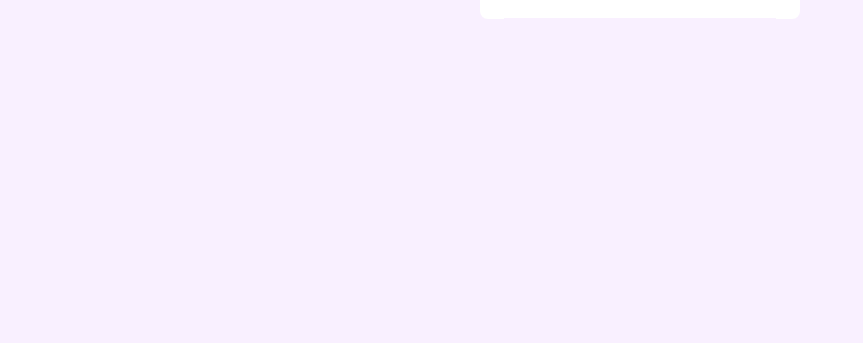
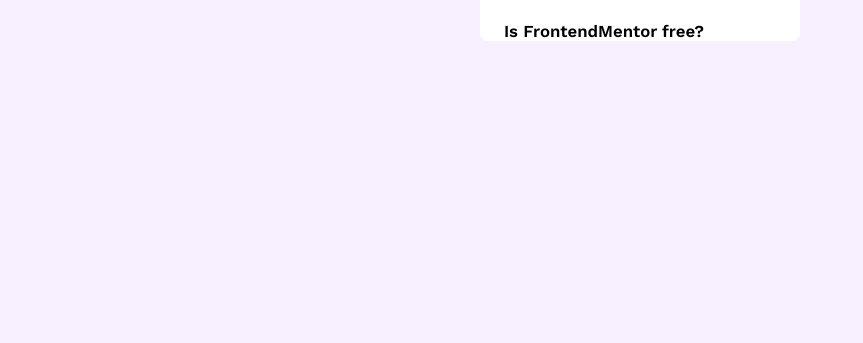
Before and after one commit to Sephydev/faq-accordion-js, a plain HTML site: page index.html in a window 1280 px wide. Shown: the part 457-800 px from the top of the page, without its empty margins (0-863 px from the left). Drawn offline with Linux system fonts and the light colour scheme.

Commit message:
Add second question

```diff
--- a/index.html
+++ b/index.html
@@ -21,6 +21,11 @@
                         <p class="answer hidden" id="answer">Frontend Mentor offers realistic coding challenges to help developers improve their frontend coding skills with projects in HTML, CSS, and JavaScript. It's suitable for all levels and ideal for portfolio building.</p>
                 </section>
                 <hr/>
+                <section>
+                    <div>
+                        <h2>Is FrontendMentor free?</h2>
+                    </div>
+                </section>
             </main>
         </div>
         <script src="./script.js"></script>
```
